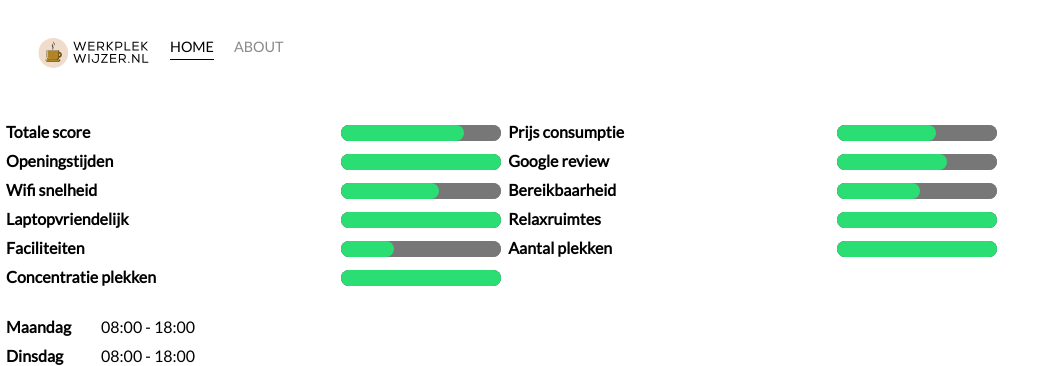
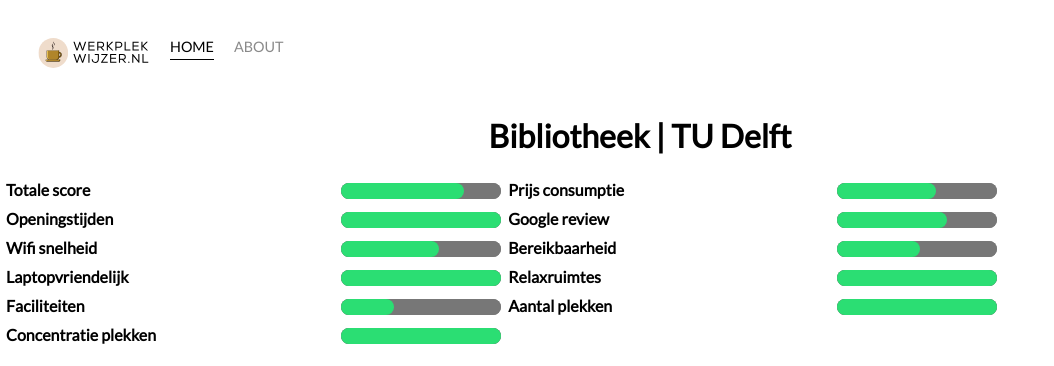
Before and after one commit to michiel015/studyplaces, a Flask app: a page that uses templates/modal.html in a window 1280 px wide. Shown: the top 366 px of the page, without its empty margins (0-1054 px from the left). Run offline with Flask 2, Linux system fonts and the light colour scheme; data comes from the database, SQL or seed files in the repository; lists and menus that the app fills with data are empty.

Commit message:
Added google maps functionality & added page titles to location pages

```diff
--- a/static/css/main.css
+++ b/static/css/main.css
@@ -288,7 +288,17 @@ width: 100%;
   pointer-events: all;
 }
 /* Modal box END */
+.openingstijden {
+position: absolute;
+}
 
-.opening_hours {
-  text-align: right;
+.google_maps {
+position: relative;
+float: right;
 }
+.page-title {
+  text-align: center;
+}
+h1{
+margin: 0px;
+}
--- a/templates/modal.html
+++ b/templates/modal.html
@@ -1,6 +1,34 @@
-{% extends 'home_base.html' %}
-
-{% block contents %}
+<!DOCTYPE html>
+<html lang="en">
+<head>
+    <meta charset="UTF-8">
+    <title>Studyplaces</title>
+    <link rel="preconnect" href="https://fonts.gstatic.com">
+    <link href="https://fonts.googleapis.com/css2?family=Lato&display=swap" rel="stylesheet">
+    <link rel="stylesheet" href="{{ url_for('static', filename='css/main.css') }} ">
+<!--     <script src="https://cdnjs.cloudflare.com/ajax/libs/jquery/2.1.4/jquery.min.js"></script>-->
+</head>
+<body>
+    <div class="container">
+        <div class="nav-wrapper">
+            <div class="top-left">
+                                    <div class="logo">
+                        <a href="{{ url_for('home') }}">
+                        <img src="{{ url_for('static', filename='img/werkplekwijzermini.svg') }}" />
+                    </a>
+                    </div>
+                <div class="navbar-link active-nav-link">
+                    <a href="{{ url_for('home') }}">Home</a>
+                </div>
+                <div class="navbar-link">
+                    <a href="{{ url_for('about') }}">About</a>
+                </div>
+            </div>
+            <div class="top-right">
+                <div class="navbar-brand">
+                </div>
+            </div>
+        </div>
 <style>
 .row {
   width: 1000px;
@@ -8,10 +36,16 @@
 
 .column {
   text-align: left;
-  width: 1000px;
+  width: 100%;
 }
+.openingstijden {
+  text-align: left;
+  width: 80%;
 </style>
-
+<div class="page-title">
+<h1>{{ data[0][0] }}</h1>
+</div>
+&nbsp;
 <div class="row">
     <div class="column">
         <table>
@@ -44,7 +78,7 @@
             </table>
     </div>
 &nbsp;
-    <div class="column">
+    <div class="openingstijden">
             <table>
                 <tr><th>{{column_names[26]}}</th><td>{{ data[0][26] }}</td></tr>
                 <tr><th>{{column_names[27]}}</th><td>{{ data[0][27] }}</td></tr>
@@ -53,7 +87,10 @@
                 <tr><th>{{column_names[30]}}</th><td>{{ data[0][30] }}</td></tr>
                 <tr><th>{{column_names[31]}}</th><td>{{ data[0][31] }}</td></tr>
                 <tr><th>{{column_names[32]}}</th><td>{{ data[0][32] }}</td></tr>
+                <div class="google_maps">
+<iframe src="https://www.google.com/maps/embed?pb=!1m18!1m12!1m3!1d2451.896877531952!2d4.3224824153329315!3d52.08160707973356!2m3!1f0!2f0!3f0!3m2!1i1024!2i768!4f13.1!3m3!1m2!1s0x47c5b717a1837237%3A0x365485c37a7a8ef2!2sStationsHuiskamer!5e0!3m2!1snl!2snl!4v1620849357559!5m2!1snl!2snl" width="400" height="300" style="border:0;" allowfullscreen="" loading="lazy"></iframe></div>
             </table>
     </div>
 </div>
-{% endblock %}
+        </body>
+        </html>
```
